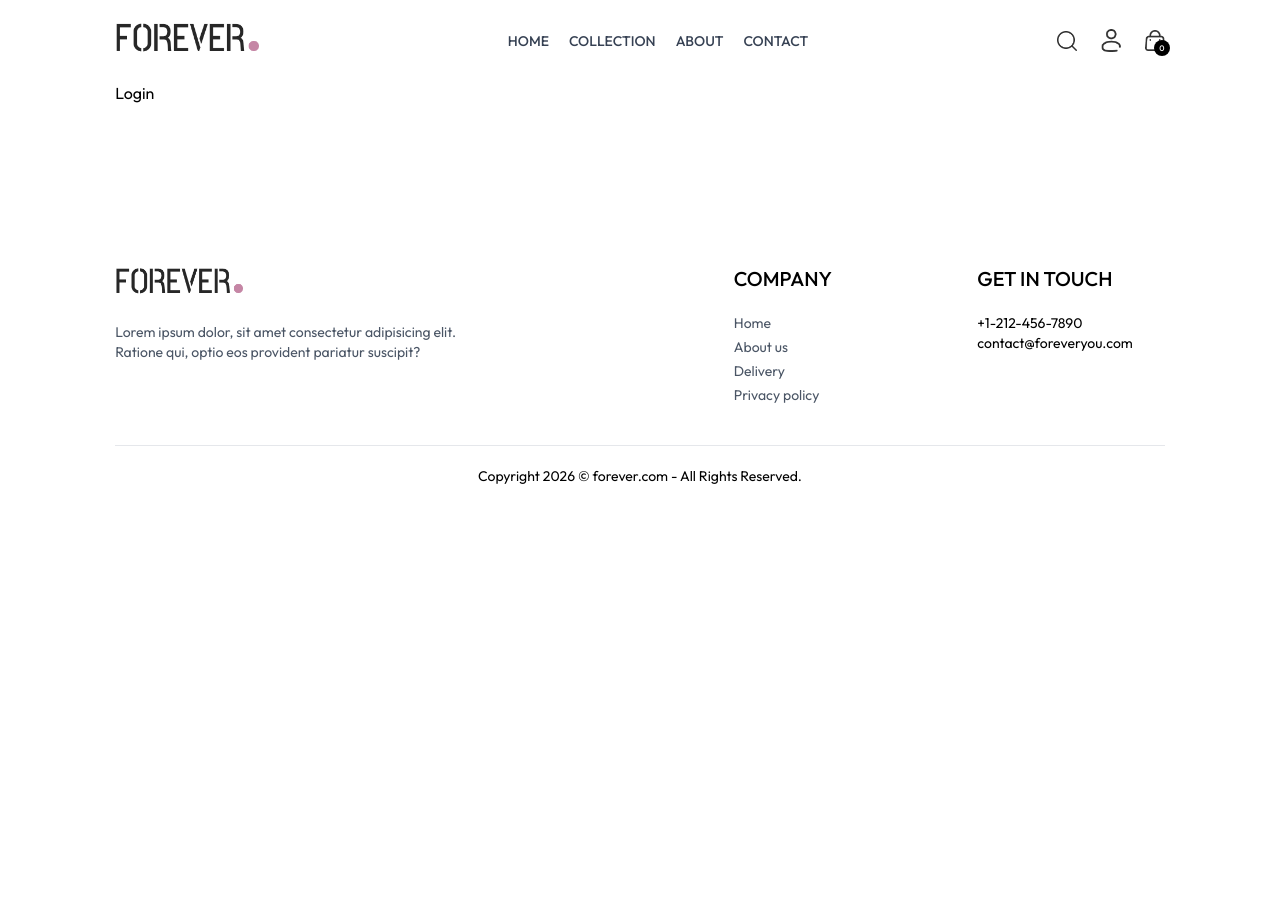
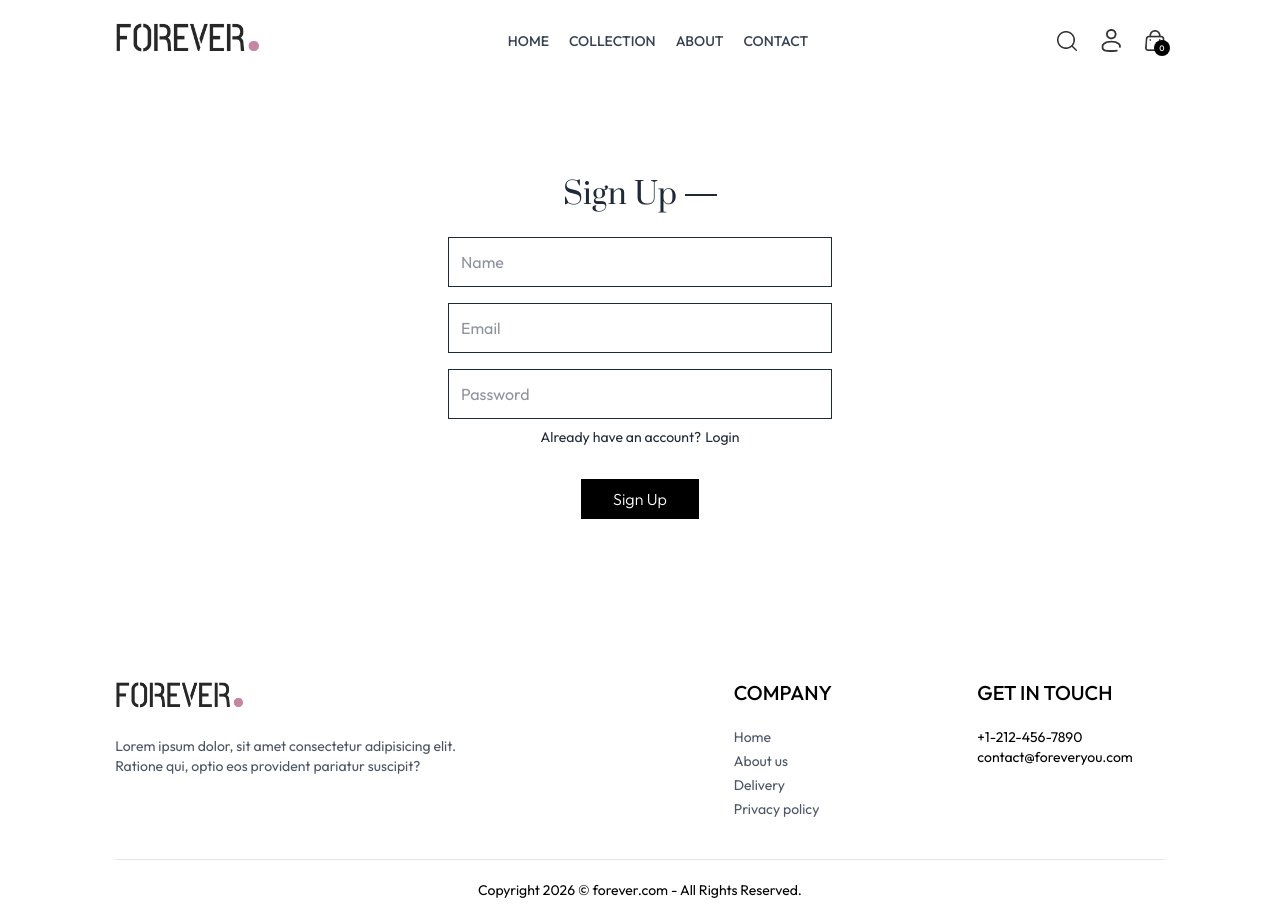
Before and after one commit to shubh95rai/e-commerce-mern, a React (Vite) app in the folder frontend/: page /login in a window 1280 px wide. Before the commit the page ends 800 px from the top, so only its background shows below. Built offline with nearby package versions, Linux system fonts and the light colour scheme.

Commit message:
implement Login page with form handling and toggle between Sign Up and Login states

```diff
--- a/frontend/src/components/Navbar.jsx
+++ b/frontend/src/components/Navbar.jsx
@@ -44,11 +44,13 @@
         />
 
         <div className="group relative">
-          <img
-            src={assets.profile_icon}
-            alt="profile-icon"
-            className="w-5 cursor-pointer"
-          />
+          <Link to="/login">
+            <img
+              src={assets.profile_icon}
+              alt="profile-icon"
+              className="w-5 cursor-pointer"
+            />
+          </Link>
           <div className="group-hover:block hidden absolute right-0 pt-4 dropdown-menu">
             <div className="flex flex-col gap-2 w-36 py-3 px-5 bg-slate-100 text-gray-500 rounded">
               <p className="cursor-pointer hover:text-black">My Profile</p>
--- a/frontend/src/pages/Login.jsx
+++ b/frontend/src/pages/Login.jsx
@@ -1,6 +1,76 @@
+import { useState } from "react";
+
 const Login = () => {
+  const [currentState, setCurrentState] = useState("Sign Up");
+
+  const onSubmitHandler = (e) => {
+    e.preventDefault();
+  };
+
   return (
-    <div>Login</div>
-  )
-}
-export default Login
+    <form
+      onSubmit={onSubmitHandler}
+      className="flex flex-col items-center w-[90%] sm:max-w-96 m-auto mt-14 gap-4 text-gray-800"
+    >
+      <div className="inline-flex items-center gap-2 mb-2 mt-10">
+        <p className="prata-regular text-3xl">{currentState}</p>
+        <hr className="border-none h-[1.5px] w-8 bg-gray-800" />
+      </div>
+
+      {currentState === "Sign Up" && (
+        <input
+          type="text"
+          required
+          className="w-full px-3 py-3 border border-gray-800"
+          placeholder="Name"
+        />
+      )}
+      <input
+        type="email"
+        required
+        className="w-full px-3 py-3 border border-gray-800"
+        placeholder="Email"
+      />
+      <input
+        type="password"
+        required
+        className="w-full px-3 py-3 border border-gray-800"
+        placeholder="Password"
+      />
+      <div className="w-full text-center text-sm -mt-2">
+        {/* <p className="cursor-pointer hover:underline underline-offset-2">
+          Forgot your password?
+        </p> */}
+        {currentState === "Sign Up" ? (
+          <p>
+            Already have an account?
+            <span
+              onClick={() => {
+                setCurrentState("Login");
+              }}
+              className="cursor-pointer hover:underline underline-offset-2 ml-1"
+            >
+              Login
+            </span>
+          </p>
+        ) : (
+          <p>
+            Don't have an account?
+            <span
+              className="cursor-pointer hover:underline underline-offset-2 ml-1"
+              onClick={() => {
+                setCurrentState("Sign Up");
+              }}
+            >
+              Sign Up
+            </span>
+          </p>
+        )}
+      </div>
+      <button className="bg-black text-white px-8 py-2 mt-4 font-light">
+        {currentState === "Sign Up" ? "Sign Up" : "Login"}
+      </button>
+    </form>
+  );
+};
+export default Login;
```
